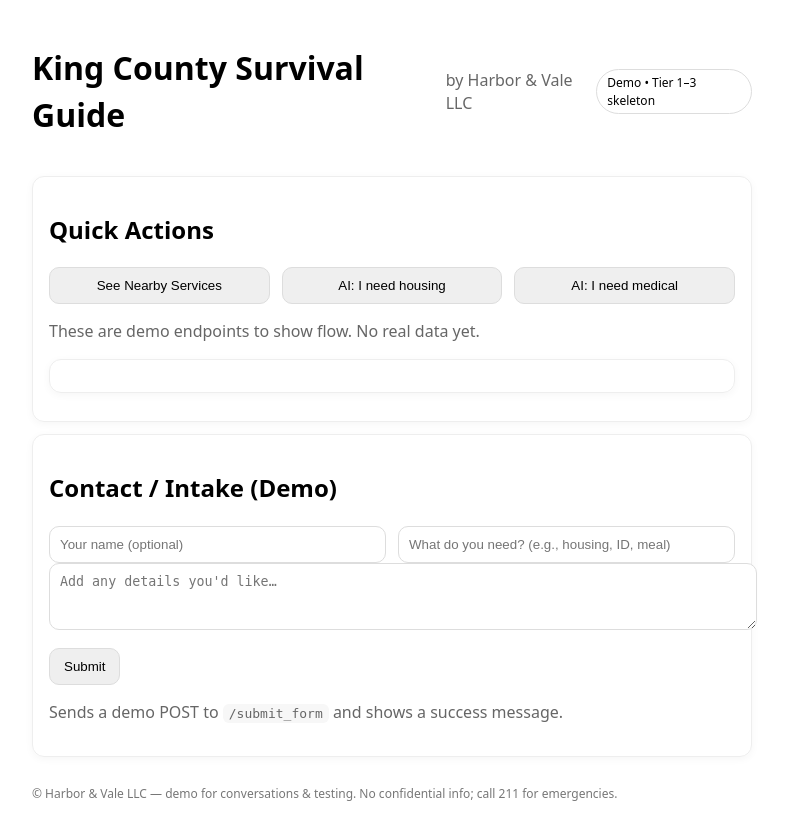
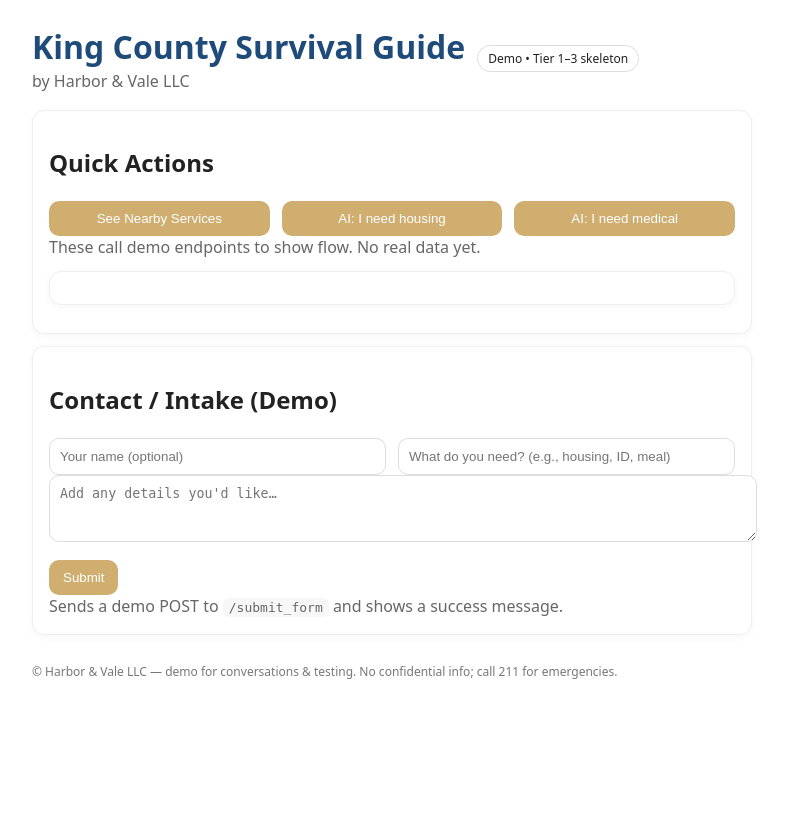
Before and after one commit to HarborandVale/King-County-Survival-Guide-Demo, a Flask app: page / in a window 1280 px wide. Shown: the whole page, without its empty margins (248-1036 px from the left). After the commit the page ends 679 px from the top, so only its background shows below. Run offline with Flask 3, Linux system fonts and the light colour scheme.

Commit message:
Update index.html
cut paste rewrite

```diff
--- a/templates/index.html
+++ b/templates/index.html
@@ -5,23 +5,32 @@
   <meta name="viewport" content="width=device-width,initial-scale=1" />
   <title>King County Survival Guide – Harbor &amp; Vale LLC (Demo)</title>
   <style>
-    body{font-family:system-ui,Arial,sans-serif;max-width:720px;margin:24px auto;padding:0 16px;line-height:1.45}
-    header{display:flex;justify-content:space-between;align-items:center;margin-bottom:16px}
+    :root {
+      --brand-primary: #1E4B7A; /* deep blue */
+      --brand-accent: #CFAE70;  /* warm gold */
+    }
+    body{font-family:system-ui,Arial,sans-serif;max-width:720px;margin:24px auto;padding:0 16px;line-height:1.45;color:#222}
+    header{display:flex;align-items:center;gap:12px;margin-bottom:16px}
+    h1{margin:0;color:var(--brand-primary)}
     .pill{font-size:12px;border:1px solid #ddd;border-radius:999px;padding:4px 10px}
     .card{border:1px solid #eee;border-radius:12px;padding:16px;margin:12px 0;box-shadow:0 2px 8px rgba(0,0,0,.04)}
-    button{padding:10px 14px;border-radius:10px;border:1px solid #ddd;cursor:pointer}
+    button{padding:10px 14px;border-radius:10px;border:1px solid #ddd;cursor:pointer;background:var(--brand-accent);color:#fff;border:none}
+    button:hover{opacity:.9}
     input,textarea{width:100%;padding:10px;border-radius:10px;border:1px solid #ddd}
     .row{display:flex;gap:12px;flex-wrap:wrap}
     .row > *{flex:1 1 200px}
-    .muted{color:#666}
+    .muted{color:#666;margin:0}
     footer{margin-top:28px;font-size:12px;color:#777}
     code{background:#f7f7f7;padding:2px 6px;border-radius:6px}
+    #output{white-space:pre-wrap}
   </style>
 </head>
 <body>
   <header>
-    <h1>King County Survival Guide</h1>
-<p class="muted">by Harbor &amp; Vale LLC</p>
+    <div>
+      <h1>King County Survival Guide</h1>
+      <p class="muted">by Harbor &amp; Vale LLC</p>
+    </div>
     <span class="pill">Demo • Tier 1–3 skeleton</span>
   </header>
 
@@ -30,10 +39,10 @@
     <div class="row">
       <button onclick="loadServices()">See Nearby Services</button>
       <button onclick="triage('I need housing')">AI: I need housing</button>
-      <button onclick="triage('I have a medical issue')">AI: I need medical</button>
+      <button onclick="triage('I need medical')">AI: I need medical</button>
     </div>
-    <p class="muted">These are demo endpoints to show flow. No real data yet.</p>
-    <pre id="output" class="card" style="white-space:pre-wrap"></pre>
+    <p class="muted">These call demo endpoints to show flow. No real data yet.</p>
+    <pre id="output" class="card"></pre>
   </div>
 
   <div class="card">
@@ -52,11 +61,13 @@
   </div>
 
   <footer>
-    © Harbor & Vale LLC — demo for conversations & testing. No confidential info; call 211 for emergencies.
+    © Harbor &amp; Vale LLC — demo for conversations & testing. No confidential info; call 211 for emergencies.
   </footer>
 
 <script>
-  const out = (data) => { document.getElementById('output').textContent = JSON.stringify(data, null, 2); };
+  const out = (data) => {
+    document.getElementById('output').textContent = JSON.stringify(data, null, 2);
+  };
 
   async function loadServices(){
     try{
@@ -67,7 +78,11 @@
 
   async function triage(message){
     try{
-      const res = await fetch('/ai_triage',{method:'POST',headers:{'Content-Type':'application/json'},body:JSON.stringify({message})});
+      const res = await fetch('/ai_triage',{
+        method:'POST',
+        headers:{'Content-Type':'application/json'},
+        body:JSON.stringify({message})
+      });
       out(await res.json());
     }catch(e){ out({error:String(e)}) }
   }
```
